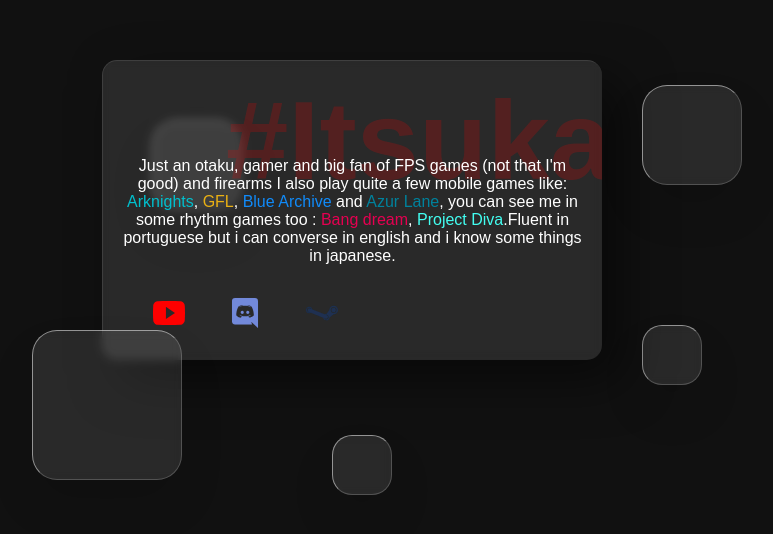
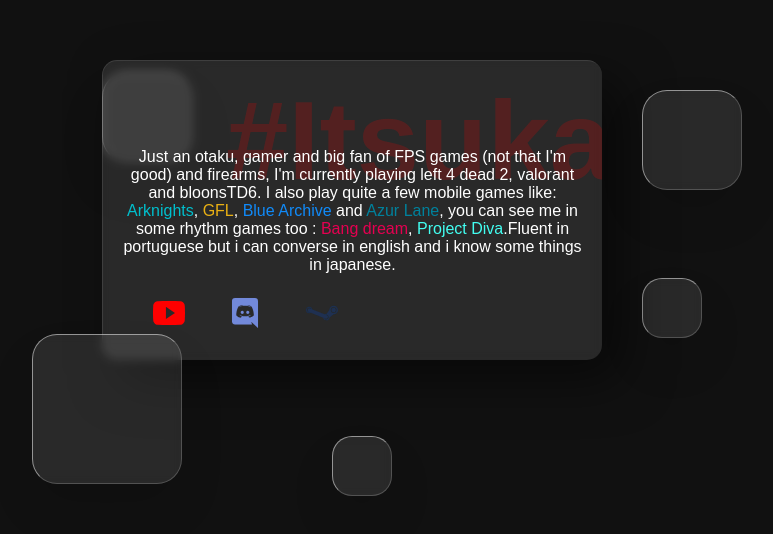
Before and after one commit to ItsukaT2/card, a plain HTML site: page index.html in a window 1280 px wide. Shown: the part 190-724 px from the top of the page, without its empty margins (288-1061 px from the left). Drawn offline with nearby package versions, Linux system fonts and the light colour scheme; a web font is replaced by a local one.

Commit message:
fix somethinks

```diff
--- a/index.html
+++ b/index.html
@@ -20,7 +20,11 @@
         <div class="card">
             <div class="content">
                 <h2>#Itsuka</h2>
-                <p>Just an otaku, gamer and big fan of FPS games (not that I'm good) and firearms I also play quite a few mobile games like:
+                <p>Just an otaku, gamer and big fan of FPS games (not that I'm good) and firearms,
+                    I'm currently playing
+                    <a href="" style="--clr:#fff;">left 4 dead 2</a>,
+                    <a href="" style="--clr:#fff;">valorant</a> and
+                    <a href="" style="--clr:#fff;">bloonsTD6</a>. I also play quite a few mobile games like:
                     <a href="https://www.arknights.global/" style="--clr:#00C0CE;"> Arknights</a>,
                     <a href="https://gf.sunborngame.com/" style="--clr:#E9B014;"> GFL</a>,
                     <a href="https://bluearchive.nexon.com/events/2022/04/reg" style="--clr:#118BF9;"> Blue Archive</a> and
--- a/style.css
+++ b/style.css
@@ -44,7 +44,7 @@
    }
    50%
    {
-       transform: translateY(25px);
+       transform: translateY(30px);
    }
 }
 .box .square:nth-child(1)
@@ -67,7 +67,7 @@
 }
 .box .square:nth-child(3)
 {
-    top: 500px;
+    top: 450px;
     right: 290px;
     width: 60px;
     height: 60px;
@@ -75,8 +75,8 @@
 }
 .box .square:nth-child(4)
 {
-    top: 300px;
-    right: 750px;
+    top: 250px;
+    right: 800px;
     width: 90px;
     height: 90px;
     border-radius: 25px;
```
